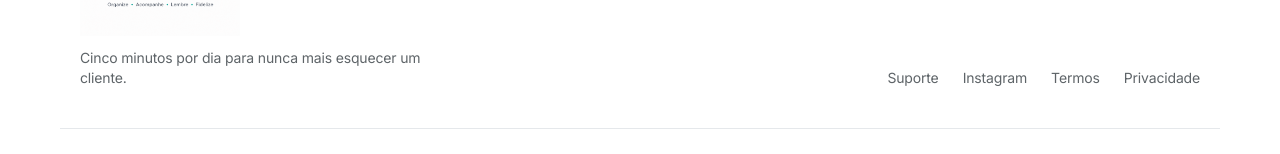
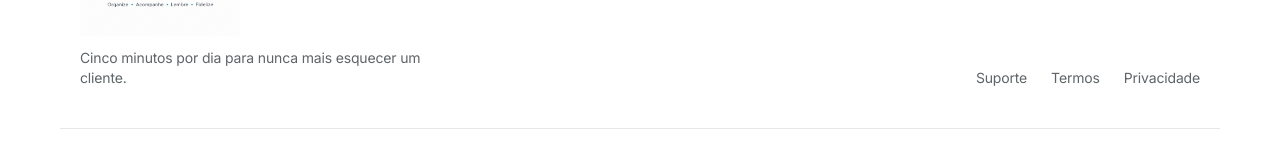
Before and after one commit to josenaldoanjosnene-oss/landing-page-lembrar-cliente-, a React (Vite) app: page / in a window 1280 px wide. Shown: the part 6626-6780 px from the top of the page. Built offline with nearby package versions, Linux system fonts and the light colour scheme.

Commit message:
Add files via upload

```diff
--- a/Footer.tsx
+++ b/Footer.tsx
@@ -12,7 +12,6 @@ export function Footer() {
         </div>
         <nav className="flex flex-wrap items-center gap-x-6 gap-y-2 text-sm text-muted-foreground">
           <a href="/suporte.html" className="transition hover:text-ink">Suporte</a>
-          <a href="#" className="transition hover:text-ink">Instagram</a>
           <a href="/termos.html" className="transition hover:text-ink">Termos</a>
           <a href="/privacidade.html" className="transition hover:text-ink">Privacidade</a>
         </nav>
```
